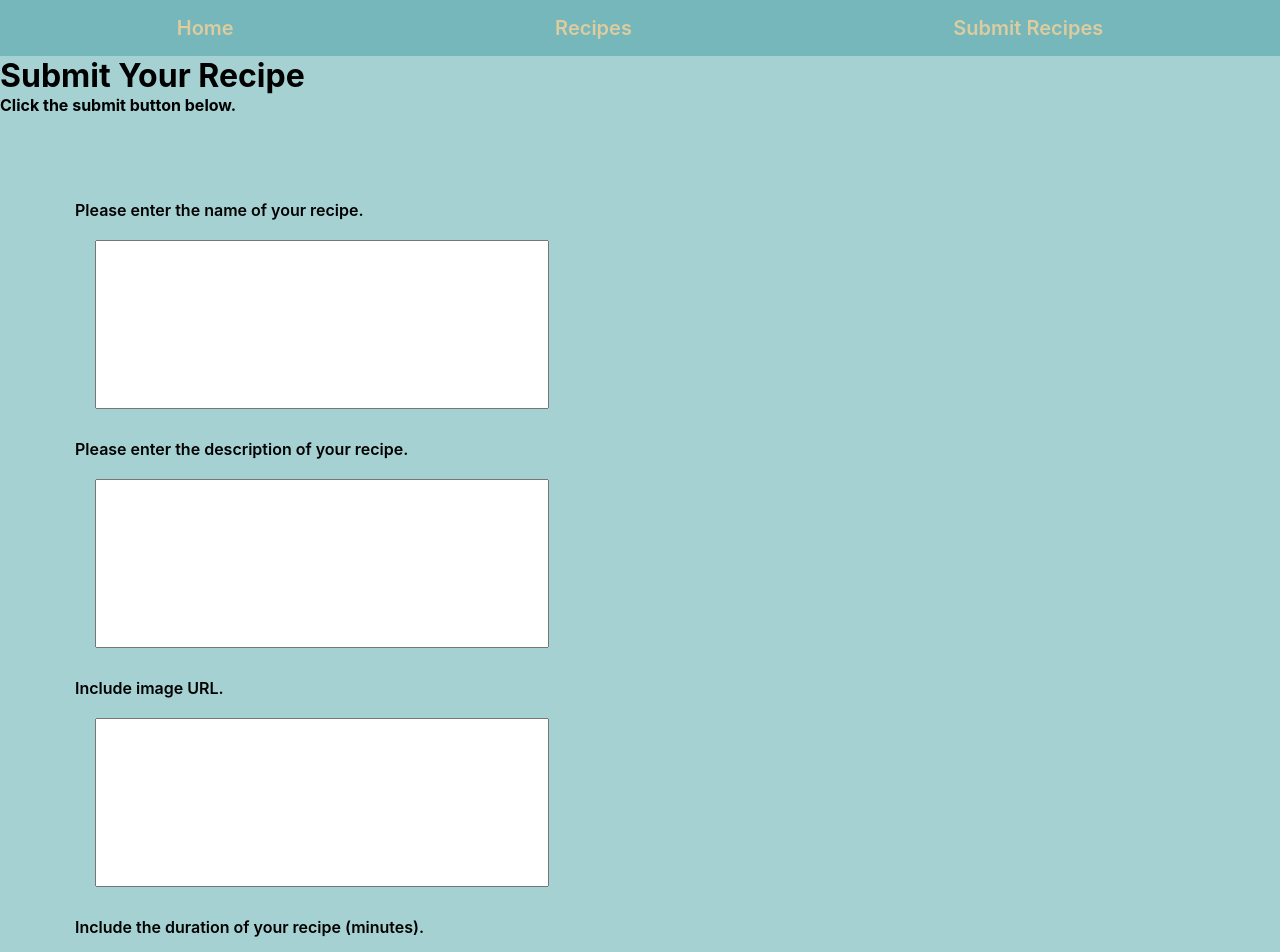
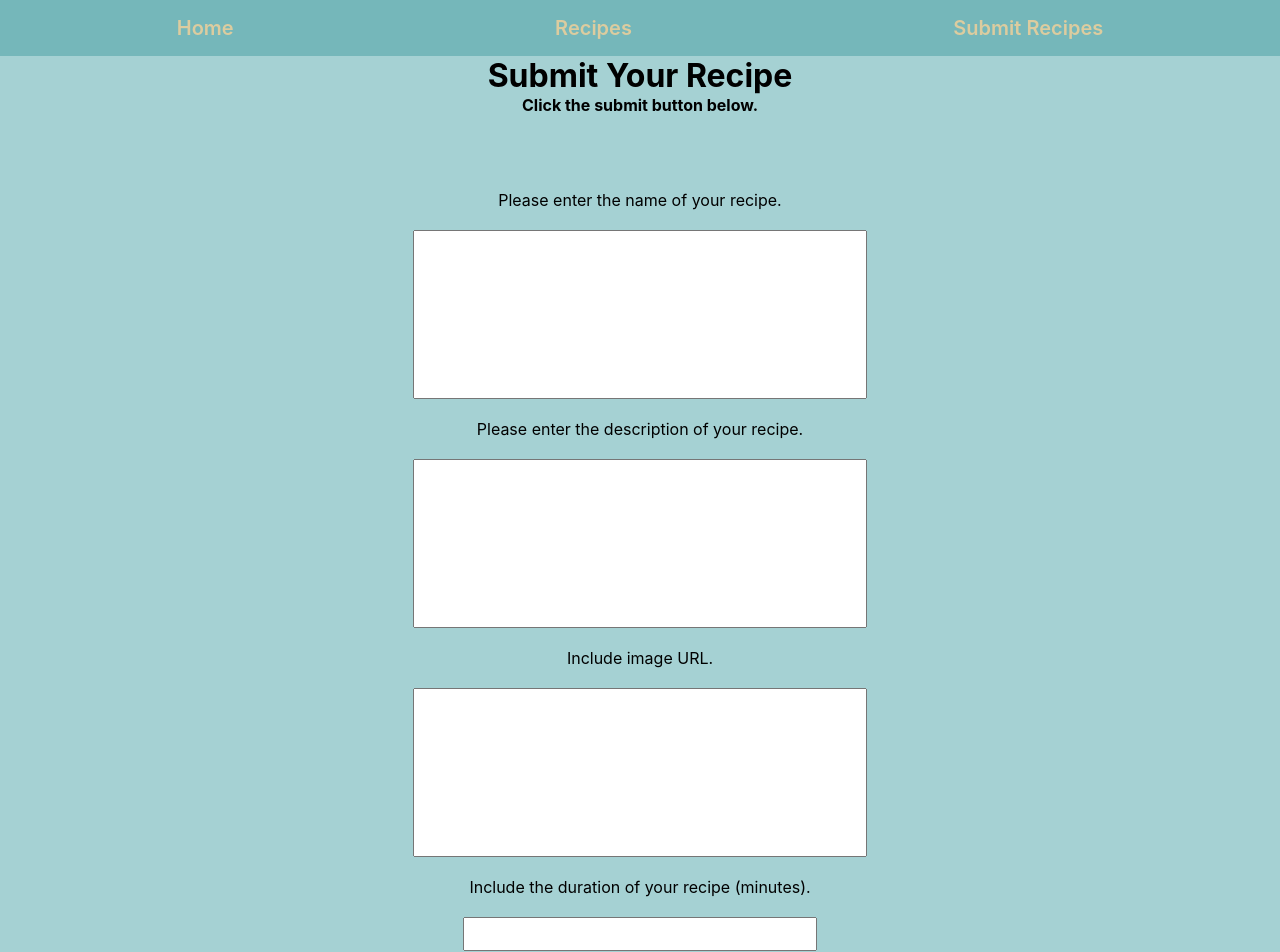
Before and after one commit to samkphillips/CakeHub, a React (Create React App) app in the folder client/: page /submitrecipes in a window 1280 px wide. Shown: the top 952 px of the page. Built offline with nearby package versions, Linux system fonts and the light colour scheme.

Commit message:
commencefinish

```diff
--- a/client/src/pages/Home.js
+++ b/client/src/pages/Home.js
@@ -2,7 +2,7 @@ import React from 'react'
 
 const Home = () => {
   return (
-    <div>
+    <div className="home-container">
       <h1 className="cake-font">CakeHub</h1>
 
       <p className="centerP">
@@ -10,10 +10,13 @@ const Home = () => {
         planet. You can browse through our recipes, and if you have a recipe
         you'd like to share you can add your recipe as well.
       </p>
-      <img
-        src="https://biancazapatka.com/wp-content/uploads/2020/07/tiramisu-dessert-easy-vegan.jpg"
-        alt="Dessert Image"
-      />
+      <div>
+        <img
+          className="home-picture"
+          src="https://biancazapatka.com/wp-content/uploads/2020/07/tiramisu-dessert-easy-vegan.jpg"
+          alt="Dessert Image"
+        ></img>
+      </div>
     </div>
   )
 }
--- a/client/src/pages/SubmitRecipes.js
+++ b/client/src/pages/SubmitRecipes.js
@@ -36,7 +36,7 @@ function SubmitRecipes() {
 
   return (
     <div className="background">
-      <h1>Submit Your Recipe</h1>
+      <h1 className="submit-title">Submit Your Recipe</h1>
       <h4>Click the submit button below.</h4>
       <form className="form-container" onSubmit={handleSubmit}>
         <p>Please enter the name of your recipe.</p>
@@ -53,7 +53,9 @@ function SubmitRecipes() {
         <input name="steps" />
         <p>Please add your name!</p>
         <input name="authorName" />
-        <button type="submit">Submit</button>
+        <div>
+          <button type="submit">Submit</button>
+        </div>
       </form>
     </div>
   )
--- a/client/src/styles/App.css
+++ b/client/src/styles/App.css
@@ -5,6 +5,23 @@
 }
 .background {
   background-color: #a5d1d3;
+}
+
+.home-container {
+  display: flex;
+  flex-direction: column;
+  align-content: center;
+  justify-content: center;
+  width: 100vw;
+}
+.submit-title , h4 {
+  text-align: center;
+}
+
+.home-picture {
+  width: 100%;
+  text-align: center;
+  margin: 0 auto;
 }
 .cake-font {
   font-family: 'Courgette', cursive;
@@ -44,19 +61,25 @@ input {
   margin: 20px;
 }
 
+.numbers {
+  width: 350px;
+  height: 30px;
+  padding: 0;
+}
 button {
-  display: flex;
   color: hotpink;
 }
 
-p {
+.centerP {
   padding: 10px 0px 0px 0px;
   font-weight: 600;
+  text-align: center;
 }
 
 .form-container {
   padding: 50px;
   margin: 25px;
+  text-align: center;
 }
 
 .img {
@@ -73,13 +96,17 @@ p {
   width: 300px;
   height: 300px;
   text-align: center;
+  background-color:#e9d398
 }
 
 .card {
-  margin: 20px;
+  margin: 10px;
   display: flex;
   flex-direction: row;
   flex-wrap: wrap;
+  background-color: #e9d398 ;
+  border:#e9d398 solid 8px;
+  border-radius: 8px;
 }
 
 .recipe-container {
```
Also changed, not shown: 1 other file (tests, documents, lock files or other folders).
